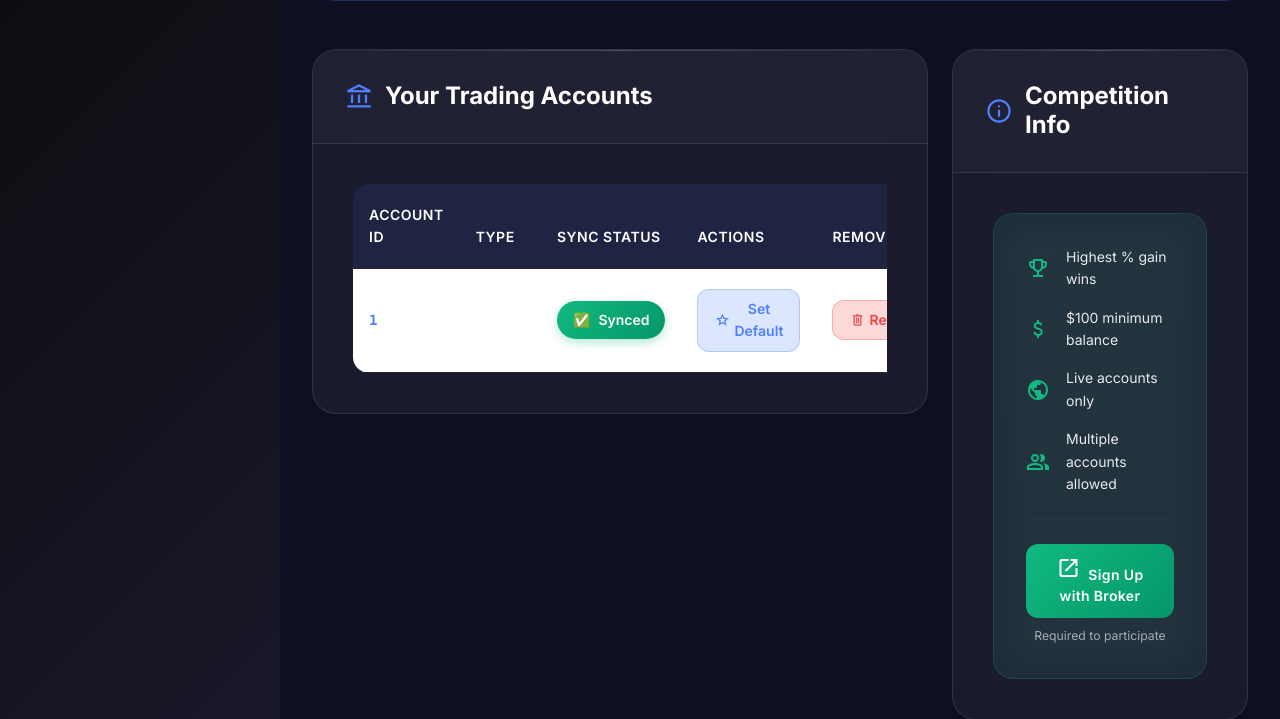
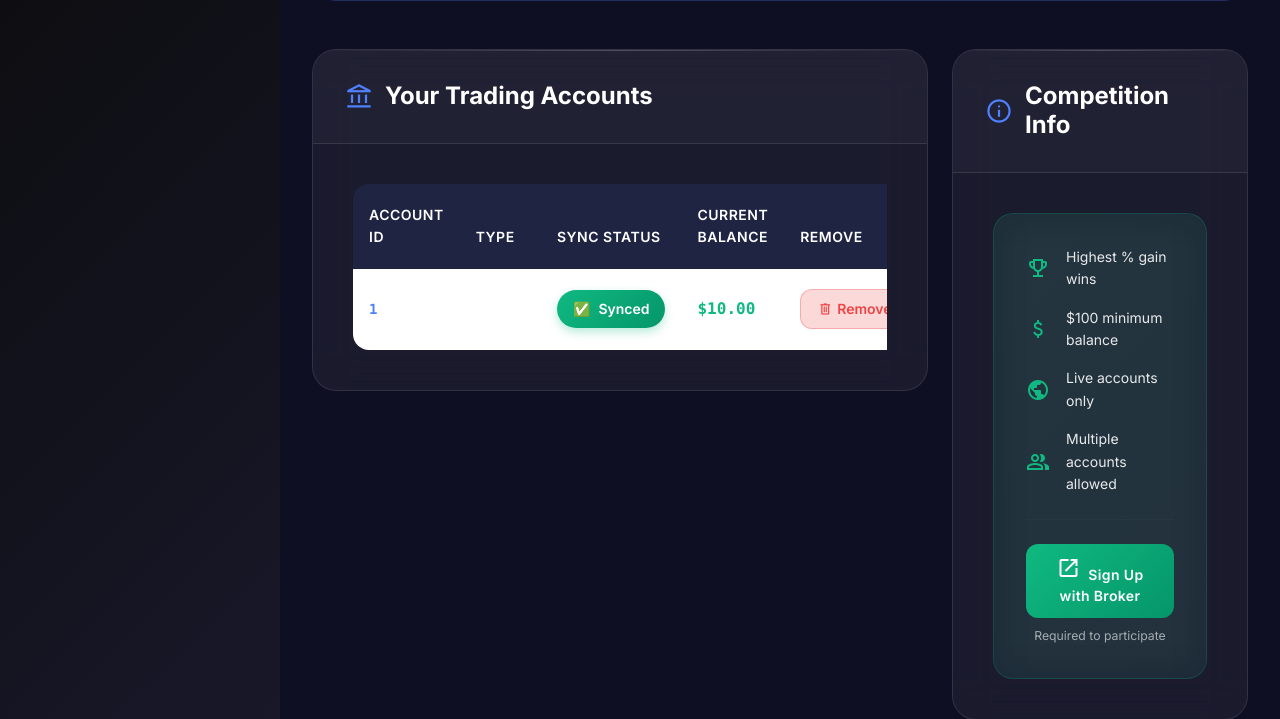
Before and after one commit to Tradersimpulse/tradecomp, a Flask app: template templates/accounts.html in a window 1280 px wide. Shown: the part 324-1043 px from the top of the page. Run offline with Flask 3, Linux system fonts and the light colour scheme; the template is opened without the code that fills it: most values are stand-ins (such as "Sample title", 1, 10 or a date in 2020).

Commit message:
Update accounts.html

```diff
--- a/templates/accounts.html
+++ b/templates/accounts.html
@@ -276,6 +276,19 @@
         color: #fff;
         transform: translateY(-2px);
         box-shadow: 0 8px 15px rgba(239, 68, 68, 0.3);
+    }
+
+    /* Current Balance styling */
+    .balance-amount {
+        font-weight: 600;
+        font-family: 'Monaco', 'Menlo', monospace;
+        color: #10B981;
+        font-size: 1rem;
+    }
+
+    .balance-not-synced {
+        color: rgba(255, 255, 255, 0.5);
+        font-style: italic;
     }
 
     /* Account type selection */
@@ -606,7 +619,7 @@
                                 <th>Account ID</th>
                                 <th>Type</th>
                                 <th>Sync Status</th>
-                                <th>Actions</th>
+                                <th>Current Balance</th>
                                 <th>Remove</th>
                             </tr>
                         </thead>
@@ -636,16 +649,11 @@
                                         {% endif %}
                                     </td>
                                     <td>
-                                        <form method="post" class="d-inline">
-                                            <input type="hidden" name="action" value="set_default">
-                                            <input type="hidden" name="account_id" value="{{ account.account_id }}">
-                                            <button type="submit" class="action-btn action-btn-primary">
-                                                <span class="material-symbols-outlined me-1" style="font-size: 16px;">
-                                                    star
-                                                </span>
-                                                Set Default
-                                            </button>
-                                        </form>
+                                        {% if account.current_balance %}
+                                            <span class="balance-amount">${{ "%.2f"|format(account.current_balance) }}</span>
+                                        {% else %}
+                                            <span class="balance-not-synced">Not synced</span>
+                                        {% endif %}
                                     </td>
                                     <td>
                                         <button type="button"
@@ -1198,92 +1206,6 @@ document.addEventListener('DOMContentLoaded', function() {
         });
     });
 
-    // Load user accounts and populate table
-    function loadUserAccounts() {
-        fetch('/api/accounts')
-            .then(response => response.json())
-            .then(data => {
-                if (data.success) {
-                    populateAccountsTable(data.accounts);
-                } else {
-                    console.error('Failed to load accounts:', data.error);
-                }
-            })
-            .catch(error => {
-                console.error('Error loading accounts:', error);
-            });
-    }
-
-    // Populate the accounts table
-    function populateAccountsTable(accounts) {
-        const tableBody = document.getElementById('accounts-table-body');
-
-        if (accounts.length === 0) {
-            tableBody.innerHTML = `
-                <tr>
-                    <td colspan="6" class="text-center py-4">
-                        <div class="empty-state">
-                            <span class="material-symbols-outlined">account_balance_wallet</span>
-                            <h5>No accounts connected yet</h5>
-                            <p>Connect your first trading account below to join the competition</p>
-                        </div>
-                    </td>
-                </tr>
-            `;
-            return;
-        }
-
-        tableBody.innerHTML = accounts.map(account => {
-            const syncStatusBadge = account.sync_status === 'synced'
-                ? '<span class="status-badge synced">Synced</span>'
-                : '<span class="status-badge pending">Pending</span>';
-
-            const activeBadge = account.is_active
-                ? '<span class="status-badge current">Active</span>'
-                : '<span style="color: rgba(255, 255, 255, 0.5);">Inactive</span>';
-
-            return `
-                <tr data-account-id="${account.account_id}" id="account-row-${account.account_id}">
-                    <td>
-                        <span class="account-id">${account.account_id}</span>
-                    </td>
-                    <td>
-                        <span style="color: rgba(255, 255, 255, 0.7);">${account.account_type}</span>
-                    </td>
-                    <td>${syncStatusBadge}</td>
-                    <td>${activeBadge}</td>
-                    <td>
-                        <form method="post" class="d-inline">
-                            <input type="hidden" name="action" value="set_default">
-                            <input type="hidden" name="account_id" value="${account.account_id}">
-                            <button type="submit" class="action-btn action-btn-primary">
-                                <span class="material-symbols-outlined me-1" style="font-size: 16px;">star</span>
-                                Set Default
-                            </button>
-                        </form>
-                    </td>
-                    <td>
-                        <button type="button"
-                                class="action-btn action-btn-danger remove-account-btn"
-                                data-account-id="${account.account_id}"
-                                title="Remove account"
-                                id="remove-btn-${account.account_id}">
-                            <span class="material-symbols-outlined me-1" style="font-size: 16px;">delete</span>
-                            Remove
-                        </button>
-                    </td>
-                </tr>
-            `;
-        }).join('');
-
-        // Re-attach event listeners for remove buttons
-        document.querySelectorAll('.remove-account-btn').forEach(btn => {
-            btn.addEventListener('click', function() {
-                const accountId = this.dataset.accountId;
-                removeAccount(accountId);
-            });
-        });
-    }
     function showToast(message, type = 'info') {
         const alertClass = type === 'error' ? 'danger' : type;
         const icon = type === 'success' ? 'check_circle' : type === 'error' ? 'error' : 'info';
```
